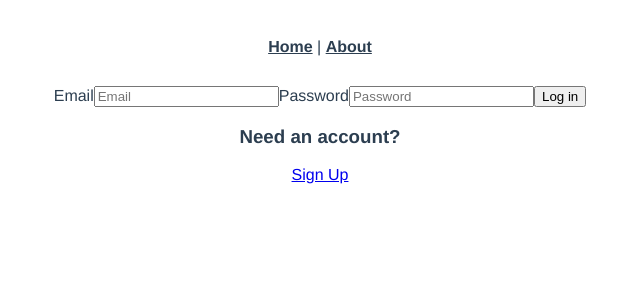
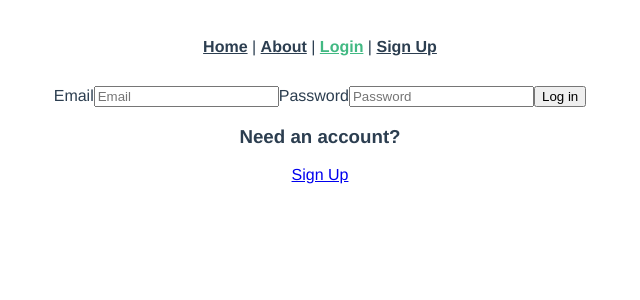
Before and after one commit to frappaaa/Vue-Firebase-Auth, a Vue app: page /login in a window 1280 px wide. Shown: the top 300 px of the page, without its empty margins (320-960 px from the left). Built offline with nearby package versions, Linux system fonts and the light colour scheme.

Commit message:
Adding the Login and Signup link in the nav bar

```diff
--- a/src/App.vue
+++ b/src/App.vue
@@ -1,9 +1,11 @@
 <template>
   <div id="nav">
     <router-link to="/">Home</router-link> |
-    <router-link to="/about">About</router-link>
+    <router-link to="/about">About</router-link> |
+    <router-link to="/login">Login</router-link> |
+    <router-link to="/signup">Sign Up</router-link>
   </div>
-  <router-view/>
+  <router-view />
 </template>
 
 <style lang="scss">
```
